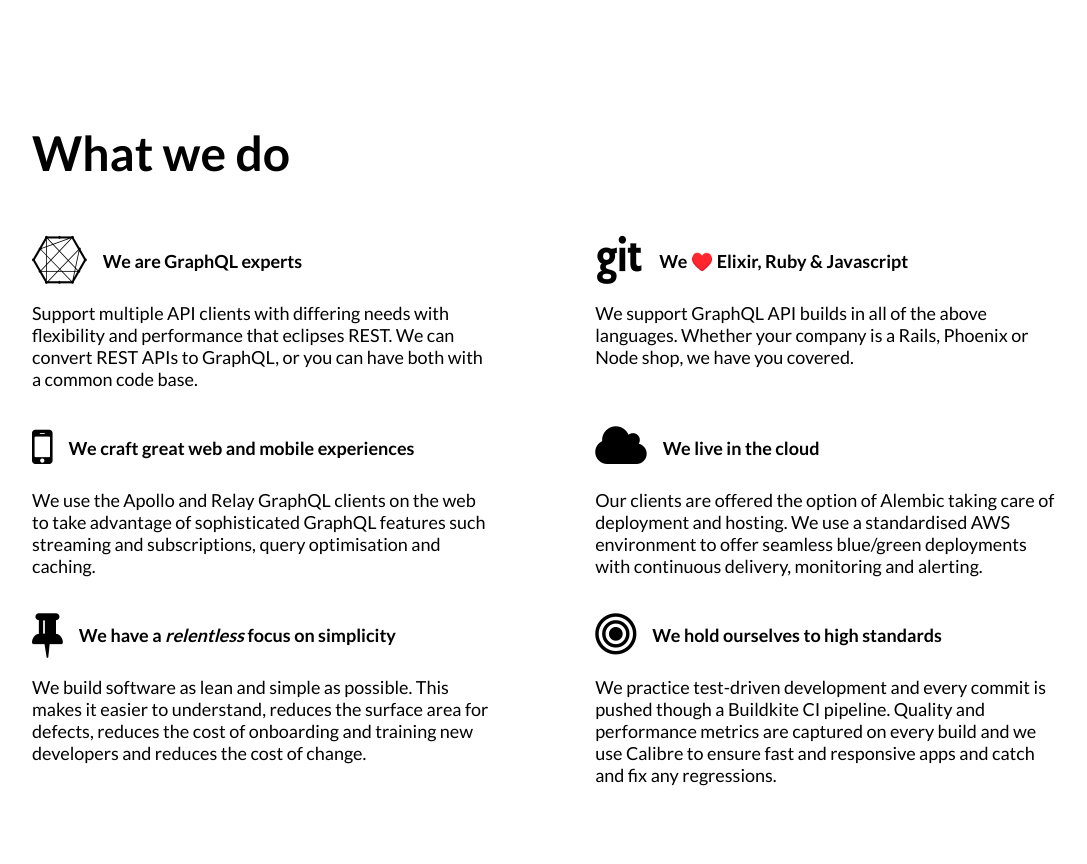
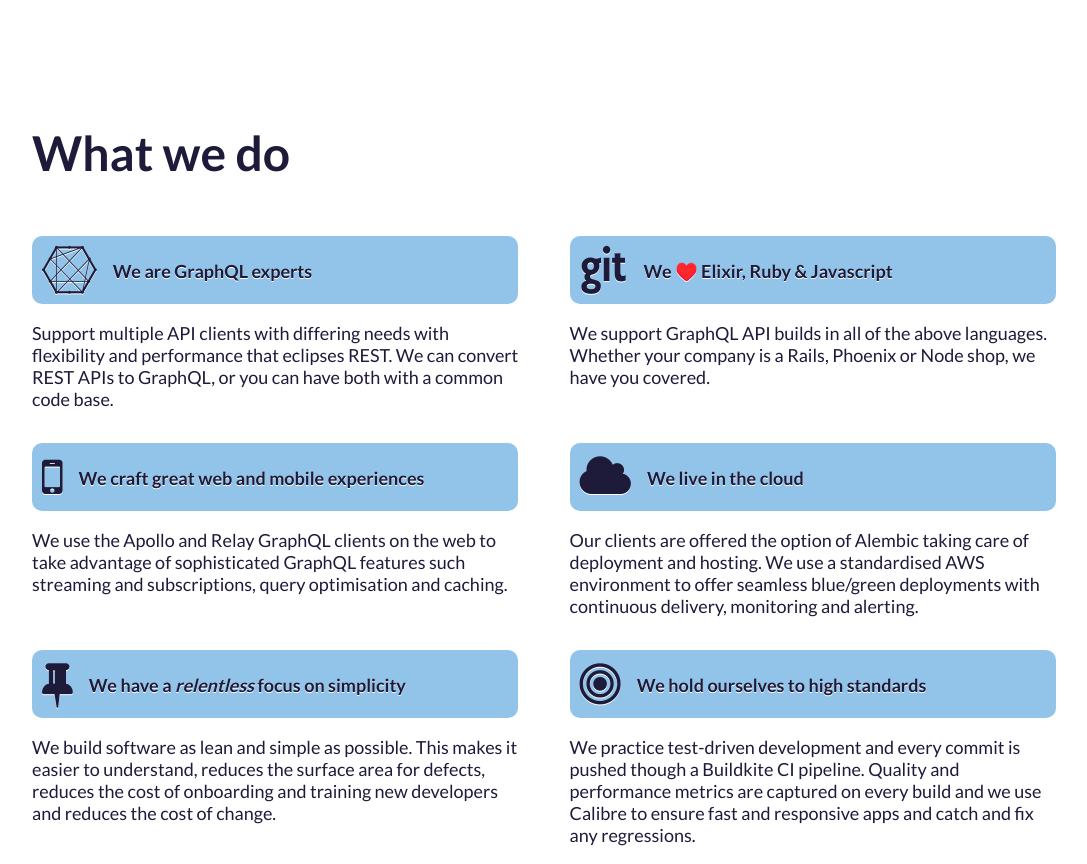
Before and after one commit to oephi/alembic-website, a plain HTML site: page index.html in a window 1280 px wide. Shown: the part 740-1604 px from the top of the page, without its empty margins (96-1183 px from the left). Before the commit the page ends 1544 px from the top, so only its background shows below. Drawn offline with Linux system fonts and the light colour scheme.

Commit message:
Minor styling tweaks

```diff
--- a/assets/css/main.css
+++ b/assets/css/main.css
@@ -12,6 +12,10 @@ html, body {
 body, h1, h2, h3, h4, h5, h6 {
 	font-family: 'Lato', sans-serif !important;
 	font-size: 18px;
+}
+
+p, h1, h2 {
+  color: #1D1B39;
 }
 
 h1 {
@@ -115,20 +119,16 @@ section#expanded-blurb .box {
   flex-wrap: wrap;
 }
 
-section#expanded-blurb .box div {
+section#expanded-blurb .box .item {
   flex-grow: 1;
   flex-shrink: 0;
   flex-basis : 40%;
 }
 
-section#expanded-blurb .box div:nth-child(odd) {
+
+section#expanded-blurb .box .item:nth-child(odd) {
   margin-right: 5%;
 }
-
-section#expanded-blurb .box div:nth-child(even) {
-  margin-left: 5%;
-}
-
 
 section#expanded-blurb i.fa:before {
   font-size: 3rem;
@@ -138,4 +138,11 @@ section#expanded-blurb i.fa:before {
 
 section#expanded-blurb h2 {
   vertical-align: middle;
+  padding: 10px;
+  text-shadow: white 0px 1px;
+  border-radius: 10px;
 }
+
+section#expanded-blurb .item h2 {
+  background: #92C4E9;
+}
--- a/index.html
+++ b/index.html
@@ -34,7 +34,7 @@
 		<section id="expanded-blurb">
 			<h1 id="what-we-do">What we do</h1>
 			<div class="box">
-				<div>
+				<div class="item">
 					<h2><i class="fa fa-connectdevelop"></i>We are <strong>GraphQL</strong> experts</h2>
 					<p>
 						Support multiple API clients with differing needs with flexibility and
@@ -42,14 +42,14 @@
 						can have both with a common code base.
 					</p>
 				</div>
-				<div>
+				<div class="item">
 					<h2><i class="fa fa-git"></i>We ♥️ Elixir, Ruby &amp; Javascript</h2>
 					<p>
 						We support GraphQL API builds in all of the above languages. Whether your
 						company is a Rails, Phoenix or Node shop, we have you covered.
 					</p>
 				</div>
-				<div>
+				<div class="item">
 					<h2><i class="fa fa-mobile"></i>We craft great <strong>web</strong> and <strong>mobile</strong> experiences</h2>
 					<p>
 						We use the Apollo and Relay GraphQL clients on the web to take advantage of
@@ -57,7 +57,7 @@
 						optimisation and caching.
 					</p>
 				</div>
-				<div>
+				<div class="item">
 					<h2><i class="fa fa-cloud"></i>We live in the cloud</h2>
 					<p>
 						Our clients are offered the option of Alembic taking care of deployment and
@@ -65,7 +65,7 @@
 						deployments with continuous delivery, monitoring and alerting.
 					</p>
 				</div>
-				<div>
+				<div class="item">
 					<h2><i class="fa fa-thumb-tack"></i>We have a <em>relentless</em> focus on <strong>simplicity</strong></h2>
 					<p>
 						We build software as lean and simple as possible. This makes it easier to
@@ -73,7 +73,7 @@
 						onboarding and training new developers and reduces the cost of change.
 					</p>
 				</div>
-				<div>
+				<div class="item">
 					<h2><i class="fa fa-bullseye"></i>We hold ourselves to high standards</h2>
 					<p>
 						We practice test-driven development and every commit is pushed though a
```
